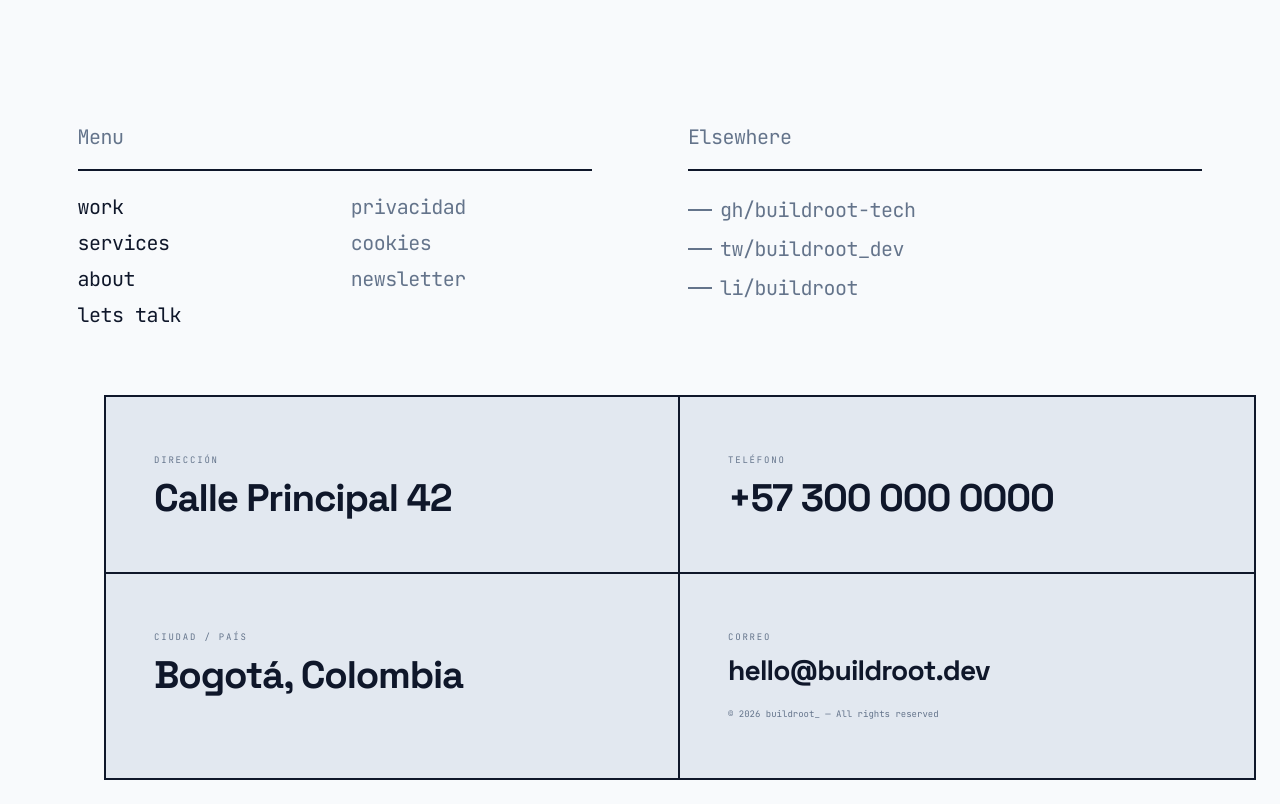
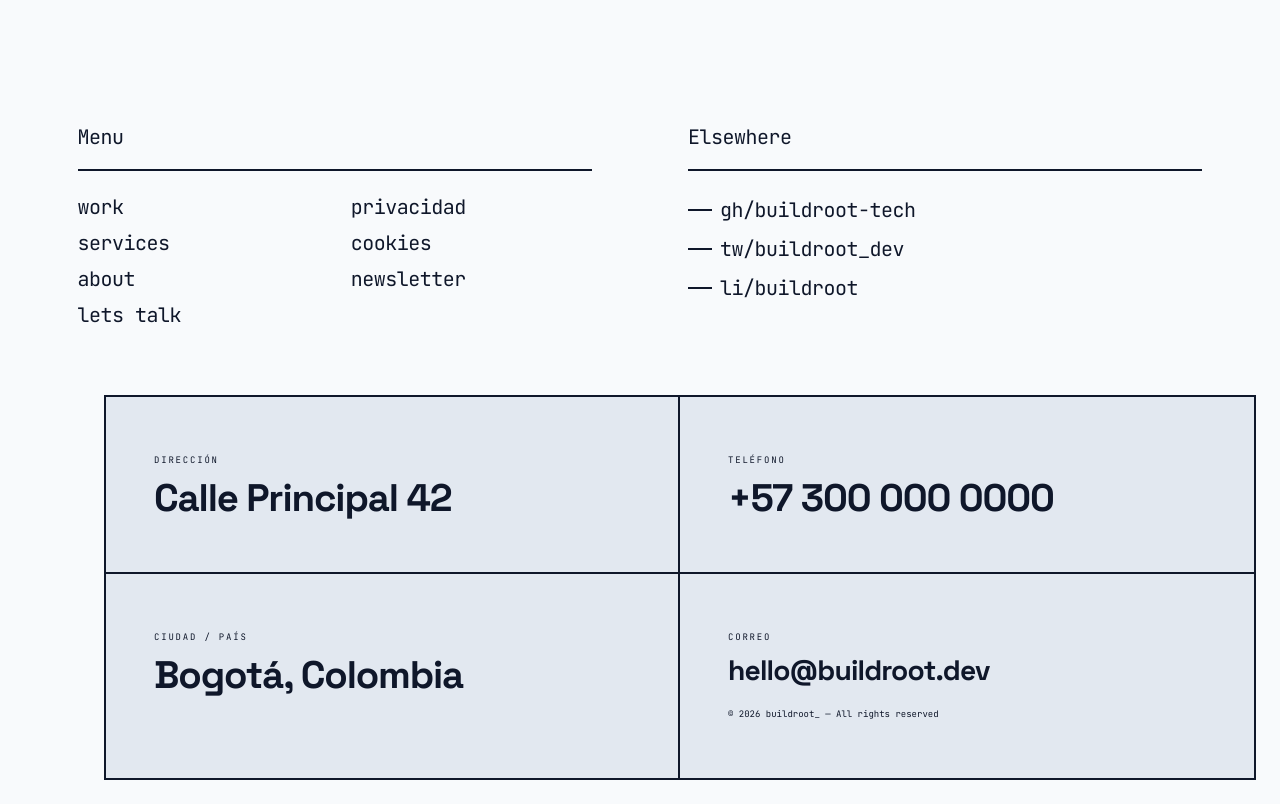
Before and after one commit to buildroot-tech/front-buildroot, a Next.js app: page / in a window 1280 px wide. Shown: the part 4680-5484 px from the top of the page. Built offline with nearby package versions, Linux system fonts and the light colour scheme.

Commit message:
style(footer): make all text primary color (black) instead of muted

```diff
--- a/components/layout/Footer.tsx
+++ b/components/layout/Footer.tsx
@@ -58,7 +58,7 @@ export function Footer(): React.ReactElement {
               {/* Navigation & Legal (2 columns inside Pages) */}
               <div className="flex flex-col">
                 <div className="border-b-2 border-[var(--border)] w-full pb-4 mb-5">
-                  <p className="font-mono text-[clamp(1.25rem,1.5vw,1.6rem)] capitalize tracking-tight text-[var(--text-muted)]">
+                  <p className="font-mono text-[clamp(1.25rem,1.5vw,1.6rem)] capitalize tracking-tight text-[var(--text-primary)]">
                     Menu
                   </p>
                 </div>
@@ -103,7 +103,7 @@ export function Footer(): React.ReactElement {
                           href={link.href}
                           className={cn(
                             "group inline-flex items-center gap-2 leading-none",
-                            "font-mono text-[clamp(1.25rem,1.5vw,1.6rem)] tracking-tight text-[var(--text-muted)]",
+                            "font-mono text-[clamp(1.25rem,1.5vw,1.6rem)] tracking-tight text-[var(--text-primary)]",
                             "transition-colors duration-150 hover:text-[var(--text-primary)]"
                           )}
                         >
@@ -118,7 +118,7 @@ export function Footer(): React.ReactElement {
               {/* Social */}
               <div className="flex flex-col">
                 <div className="border-b-2 border-[var(--border)] w-full pb-4 mb-5">
-                  <p className="font-mono text-[clamp(1.25rem,1.5vw,1.6rem)] capitalize tracking-tight text-[var(--text-muted)]">
+                  <p className="font-mono text-[clamp(1.25rem,1.5vw,1.6rem)] capitalize tracking-tight text-[var(--text-primary)]">
                     Elsewhere
                   </p>
                 </div>
@@ -139,7 +139,7 @@ export function Footer(): React.ReactElement {
                         className={cn(
                           "group inline-flex items-center gap-2 leading-none",
                           "font-mono text-[clamp(1.25rem,1.5vw,1.6rem)] tracking-tight",
-                          "text-[var(--text-muted)] transition-colors duration-150 hover:text-[var(--accent)]"
+                          "text-[var(--text-primary)] transition-colors duration-150 hover:text-[var(--accent)]"
                         )}
                         aria-label={`Visita buildroot en ${link.label}`}
                       >
@@ -173,7 +173,7 @@ export function Footer(): React.ReactElement {
               {/* Left — Address + City */}
               <div className="flex flex-col gap-0 divide-y-2 divide-[var(--border)]">
                 <div className="px-8 py-10 md:px-12 md:py-14">
-                  <p className="font-mono text-[9px] uppercase tracking-[0.2em] text-[var(--text-muted)] mb-3">
+                  <p className="font-mono text-[9px] uppercase tracking-[0.2em] text-[var(--text-primary)] mb-3">
                     Dirección
                   </p>
                   <p className="headline text-[var(--text-primary)] text-[clamp(1.75rem,3vw,3.5rem)] leading-[0.95]">
@@ -181,7 +181,7 @@ export function Footer(): React.ReactElement {
                   </p>
                 </div>
                 <div className="px-8 py-10 md:px-12 md:py-14">
-                  <p className="font-mono text-[9px] uppercase tracking-[0.2em] text-[var(--text-muted)] mb-3">
+                  <p className="font-mono text-[9px] uppercase tracking-[0.2em] text-[var(--text-primary)] mb-3">
                     Ciudad / País
                   </p>
                   <p className="headline text-[var(--text-primary)] text-[clamp(1.75rem,3vw,3.5rem)] leading-[0.95]">
@@ -193,7 +193,7 @@ export function Footer(): React.ReactElement {
               {/* Right — Phone + Email */}
               <div className="flex flex-col gap-0 divide-y-2 divide-[var(--border)]">
                 <div className="px-8 py-10 md:px-12 md:py-14">
-                  <p className="font-mono text-[9px] uppercase tracking-[0.2em] text-[var(--text-muted)] mb-3">
+                  <p className="font-mono text-[9px] uppercase tracking-[0.2em] text-[var(--text-primary)] mb-3">
                     Teléfono
                   </p>
                   <a
@@ -206,7 +206,7 @@ export function Footer(): React.ReactElement {
                 </div>
                 <div className="px-8 py-10 md:px-12 md:py-14 flex flex-col justify-between gap-6">
                   <div>
-                    <p className="font-mono text-[9px] uppercase tracking-[0.2em] text-[var(--text-muted)] mb-3">
+                    <p className="font-mono text-[9px] uppercase tracking-[0.2em] text-[var(--text-primary)] mb-3">
                       Correo
                     </p>
                     <a
@@ -217,7 +217,7 @@ export function Footer(): React.ReactElement {
                       {contactInfo.email}
                     </a>
                   </div>
-                  <p className="font-mono text-[9px] text-[var(--text-muted)]">
+                  <p className="font-mono text-[9px] text-[var(--text-primary)]">
                     © {year} buildroot_ — All rights reserved
                   </p>
                 </div>
```
